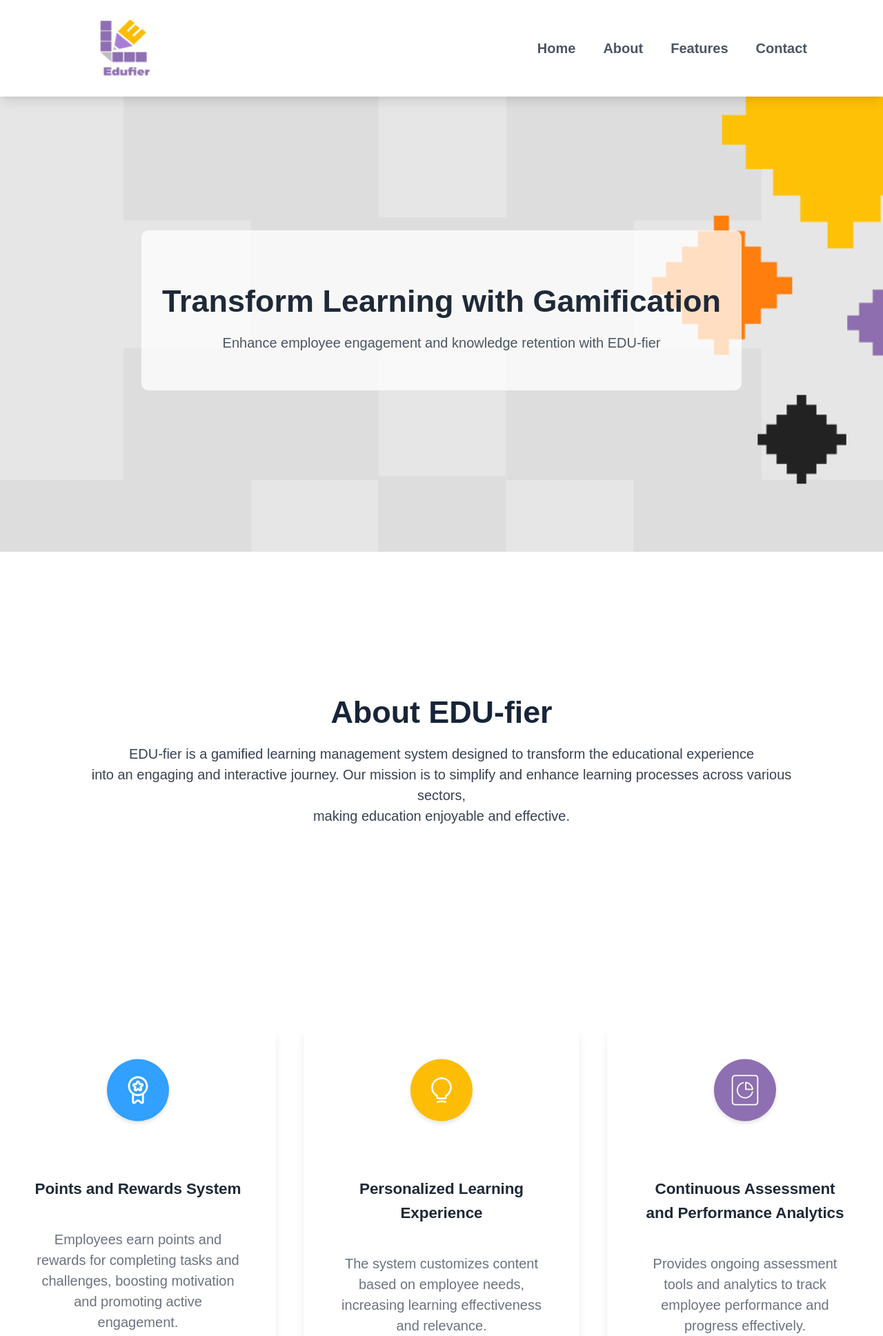
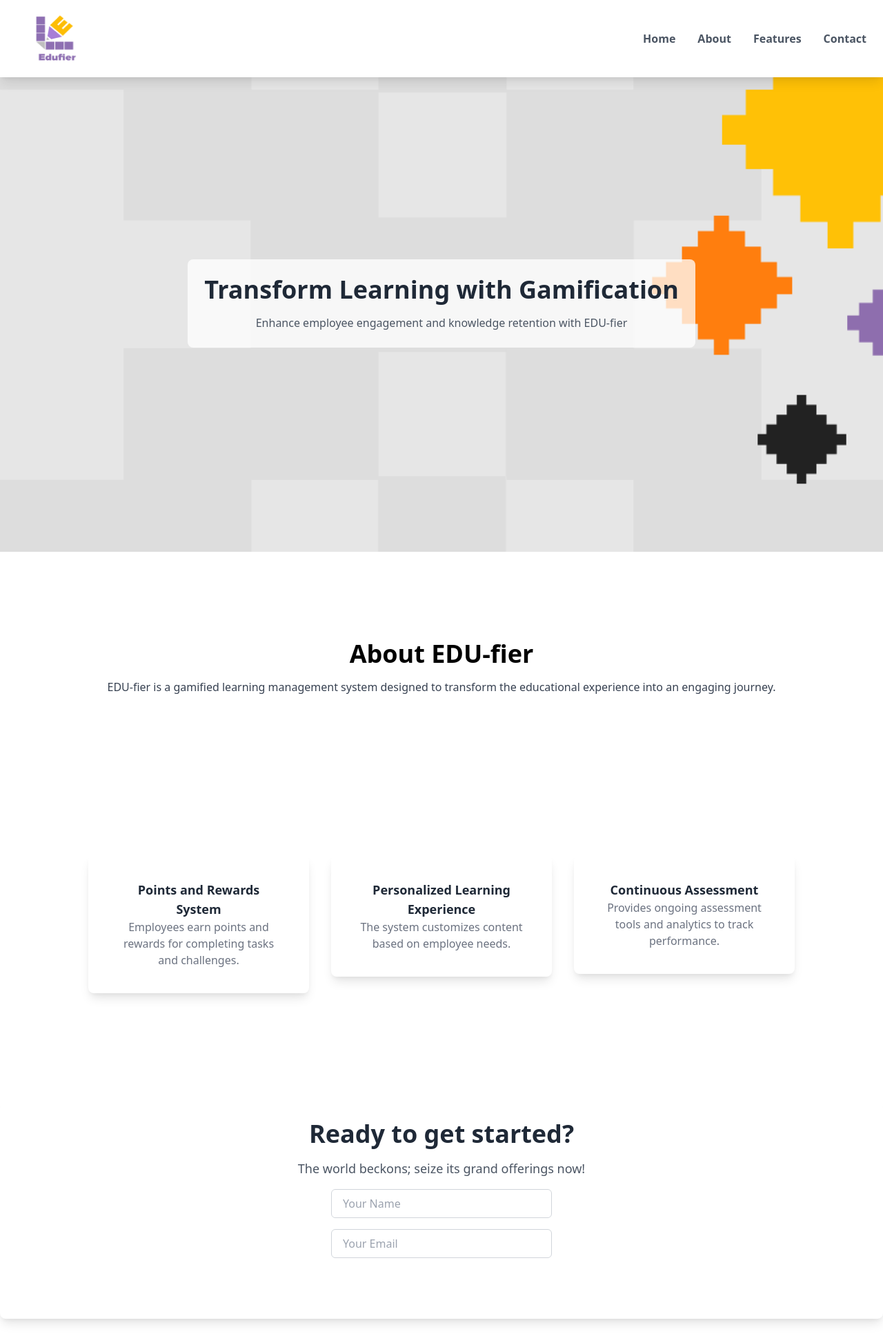
Before and after one commit to EmtnanAlmutairi/eduifer, a PHP site: page / in a window 1280 px wide. Shown: the top 1937 px of the page at 69% size. Run offline with PHP 8.4, Linux system fonts and the light colour scheme; style sheets or scripts are compiled from the project's sources.

Commit message:
landing page

```diff
--- a/switch/index.php
+++ b/switch/index.php
@@ -12,8 +12,23 @@ if ($_SERVER["REQUEST_METHOD"] == "POST") {
         die("Invalid email format.");
     }
 
-    // Add your processing logic here (e.g., save to database or send email)
-    echo "<script>alert('Thank you, $name! Your information has been submitted.');</script>";
+    // Database connection
+    $servername = "localhost";
+    $username = "your_username";
+    $password = "your_password";
+    $dbname = "edufier";
+
+    $conn = new mysqli($servername, $username, $password, $dbname);
+    if ($conn->connect_error) {
+        die("Connection failed: " . $conn->connect_error);
+    }
+
+    $sql = "INSERT INTO users (name, email) VALUES ('$name', '$email')";
+    if ($conn->query($sql) === TRUE) {
+        echo "<script>alert('Thank you, $name! Your information has been submitted.');</script>";
+    } else {
+        echo "Error: " . $sql . "<br>" . $conn->error;
+    }
 }
 ?>
 
@@ -25,11 +40,9 @@ if ($_SERVER["REQUEST_METHOD"] == "POST") {
     <title>EDU-fier</title>
     <link href="https://cdnjs.cloudflare.com/ajax/libs/tailwindcss/2.2.19/tailwind.min.css" rel="stylesheet">
     <link rel="stylesheet" href="https://cdnjs.cloudflare.com/ajax/libs/font-awesome/5.15.4/css/all.min.css">
-    <link rel="stylesheet" href="styles.css">
 </head>
 <body class="bg-white">
     <header class="relative bg-white">
-        <div class="absolute inset-0 bg-gray-200 opacity-50"></div>
         <nav class="fixed top-0 left-0 right-0 bg-white shadow-lg z-10 p-4">
             <div class="container mx-auto flex items-center justify-between">
                 <img src="../switch/src/images/Rectangle 1.png" alt="Logo" class="w-32 h-20">
@@ -39,11 +52,6 @@ if ($_SERVER["REQUEST_METHOD"] == "POST") {
                     <a href="#features" class="text-gray-600 font-semibold hover:bg-gray-300 rounded-lg p-2 transition">Features</a>
                     <a href="#contact" class="text-gray-600 font-semibold hover:bg-gray-300 rounded-lg p-2 transition">Contact</a>
                 </div>
-                <button class="md:hidden p-2 text-gray-600" id="menu-button" title="Menu">
-                    <svg class="w-6 h-6" fill="none" stroke="currentColor" viewBox="0 0 24 24">
-                        <path stroke-linecap="round" stroke-linejoin="round" stroke-width="2" d="M4 6h16M4 12h16m-7 6h7"></path>
-                    </svg>
-                </button>
             </div>
         </nav>
         <div class="relative flex flex-col items-center justify-center h-screen pt-20 bg-cover bg-center" style="background-image: url('../switch/src/images/bg.png');">
@@ -58,27 +66,24 @@ if ($_SERVER["REQUEST_METHOD"] == "POST") {
         <div class="container mx-auto text-center p-20">
             <h2 class="text-4xl font-bold mb-4">About EDU-fier</h2>
             <p class="text-gray-700 mb-6">
-                EDU-fier is a gamified learning management system designed to transform the educational experience <br/> into an engaging and interactive journey. Our mission is to simplify and enhance learning processes across various sectors,<br/> making education enjoyable and effective.
+                EDU-fier is a gamified learning management system designed to transform the educational experience into an engaging journey.
             </p>
         </div>
     </section>
 
     <section id="features" class="py-20 bg-white">
         <div class="max-w-screen-xl mx-auto flex flex-wrap justify-center items-start gap-8">
-            <div class="flex-1 h-full max-w-xs px-10 py-9 bg-white shadow-lg rounded-lg flex flex-col justify-between items-center gap-5">
-                <img src="../switch/src/images/Icon Box.svg" alt="Points and Rewards" class="w-20 h-20">
+            <div class="flex-1 h-full max-w-xs px-10 py-9 bg-white shadow-lg rounded-lg">
                 <h2 class="text-center text-gray-800 text-lg font-semibold">Points and Rewards System</h2>
-                <p class="text-center text-gray-500 text-base">Employees earn points and rewards for completing tasks and challenges, boosting motivation and promoting active engagement.</p>
+                <p class="text-center text-gray-500 text-base">Employees earn points and rewards for completing tasks and challenges.</p>
             </div>
-            <div class="flex-1 h-full max-w-xs px-10 py-9 bg-white shadow-lg rounded-lg flex flex-col justify-between items-center gap-5">
-                <img src="../switch/src/images/Icon Box2.svg" alt="Personalized Learning" class="w-20 h-20">
+            <div class="flex-1 h-full max-w-xs px-10 py-9 bg-white shadow-lg rounded-lg">
                 <h2 class="text-center text-gray-800 text-lg font-semibold">Personalized Learning Experience</h2>
-                <p class="text-center text-gray-500 text-base">The system customizes content based on employee needs, increasing learning effectiveness and relevance.</p>
+                <p class="text-center text-gray-500 text-base">The system customizes content based on employee needs.</p>
             </div>
-            <div class="flex-1 h-full max-w-xs px-10 py-9 bg-white shadow-lg rounded-lg flex flex-col justify-between items-center gap-5">
-                <img src="../switch/src/images/Icon Box3.svg" alt="Continuous Assessment" class="w-20 h-20">
-                <h2 class="text-center text-gray-800 text-lg font-semibold">Continuous Assessment and Performance Analytics</h2>
-                <p class="text-center text-gray-500 text-base">Provides ongoing assessment tools and analytics to track employee performance and progress effectively.</p>
+            <div class="flex-1 h-full max-w-xs px-10 py-9 bg-white shadow-lg rounded-lg">
+                <h2 class="text-center text-gray-800 text-lg font-semibold">Continuous Assessment</h2>
+                <p class="text-center text-gray-500 text-base">Provides ongoing assessment tools and analytics to track performance.</p>
             </div>
         </div>
     </section>
@@ -93,7 +98,7 @@ if ($_SERVER["REQUEST_METHOD"] == "POST") {
                     <div class="flex flex-col items-center mt-4">
                         <input type="text" name="name" placeholder="Your Name" class="w-80 mb-4 px-4 py-2 border border-gray-300 rounded-md focus:outline-none focus:ring focus:ring-blue-500" required />
                         <input type="email" name="email" placeholder="Your Email" class="w-80 mb-4 px-4 py-2 border border-gray-300 rounded-md focus:outline-none focus:ring focus:ring-blue-500" required />
-                        <button type="submit" class="w-80 py-3" style="background-color: #8E6FB2; color: white; border-radius: 0.375rem; transition: background-color 0.3s;">Get Early Access and Stay Updated!</button>
+                        <button type="submit" class="w-80 py-3 bg-[#8E6FB2] text-white rounded-md transition">Get Early Access!</button>
                     </div>
                 </form>
             </div>
@@ -103,18 +108,18 @@ if ($_SERVER["REQUEST_METHOD"] == "POST") {
     <footer class="bg-gray-800 text-white py-6">
         <div class="container mx-auto flex justify-between items-center">
             <div class="flex space-x-4">
-                <a href="#" class="hover:bg-gray-700 rounded-full p-2">
+                <a href="#" class="hover:bg-gray-700 rounded-full p-2" title="Facebook">
                     <i class="fab fa-facebook-f"></i>
                 </a>
-                <a href="#" class="hover:bg-gray-700 rounded-full p-2">
+                <a href="#" class="hover:bg-gray-700 rounded-full p-2" title="Twitter">
                     <svg xmlns="http://www.w3.org/2000/svg" viewBox="0 0 24 24" width="20px" height="20px">
                         <path fill="#ffffff" d="M12 2C6.48 2 2 6.48 2 12c0 5.03 3.66 9.16 8.44 9.87v-6.98H8.74v-2.89h1.7V9.54c0-1.68.6-2.83 2.02-2.83 1.1 0 1.75.08 1.75.08v1.93h-1.05c-1.03 0-1.35.64-1.35 1.29v1.53h2.29l-.37 2.89h-1.92v6.98C18.34 21.16 22 17.03 22 12c0-5.52-4.48-10-10-10z"/>
                     </svg>
                 </a>
-                <a href="#" class="hover:bg-gray-700 rounded-full p-2">
+                <a href="#" class="hover:bg-gray-700 rounded-full p-2" title="Instagram">
                     <i class="fab fa-instagram"></i>
                 </a>
-                <a href="#" class="hover:bg-gray-700 rounded-full p-2">
+                <a href="#" class="hover:bg-gray-700 rounded-full p-2" title="LinkedIn">
                     <i class="fab fa-linkedin-in"></i>
                 </a>
             </div>
@@ -123,6 +128,5 @@ if ($_SERVER["REQUEST_METHOD"] == "POST") {
             </div>
         </div>
     </footer>
-
 </body>
 </html>
```
